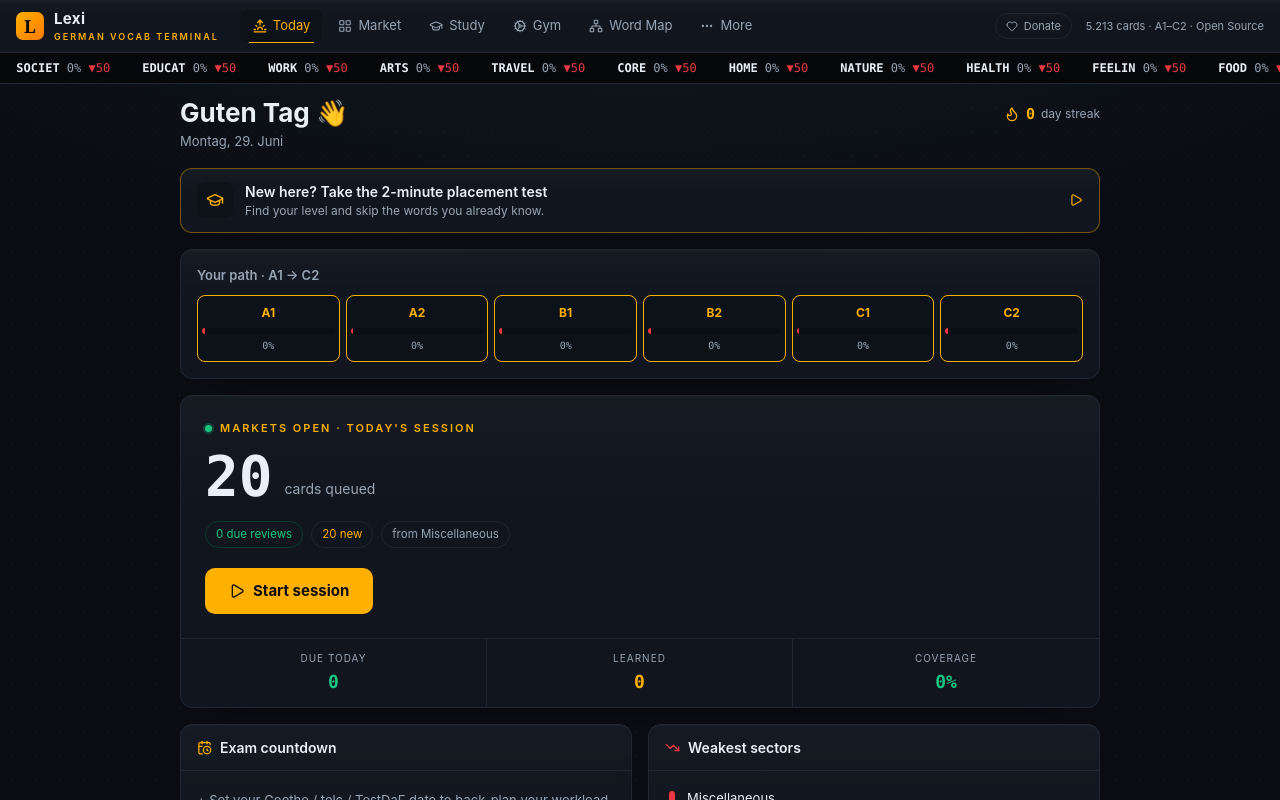
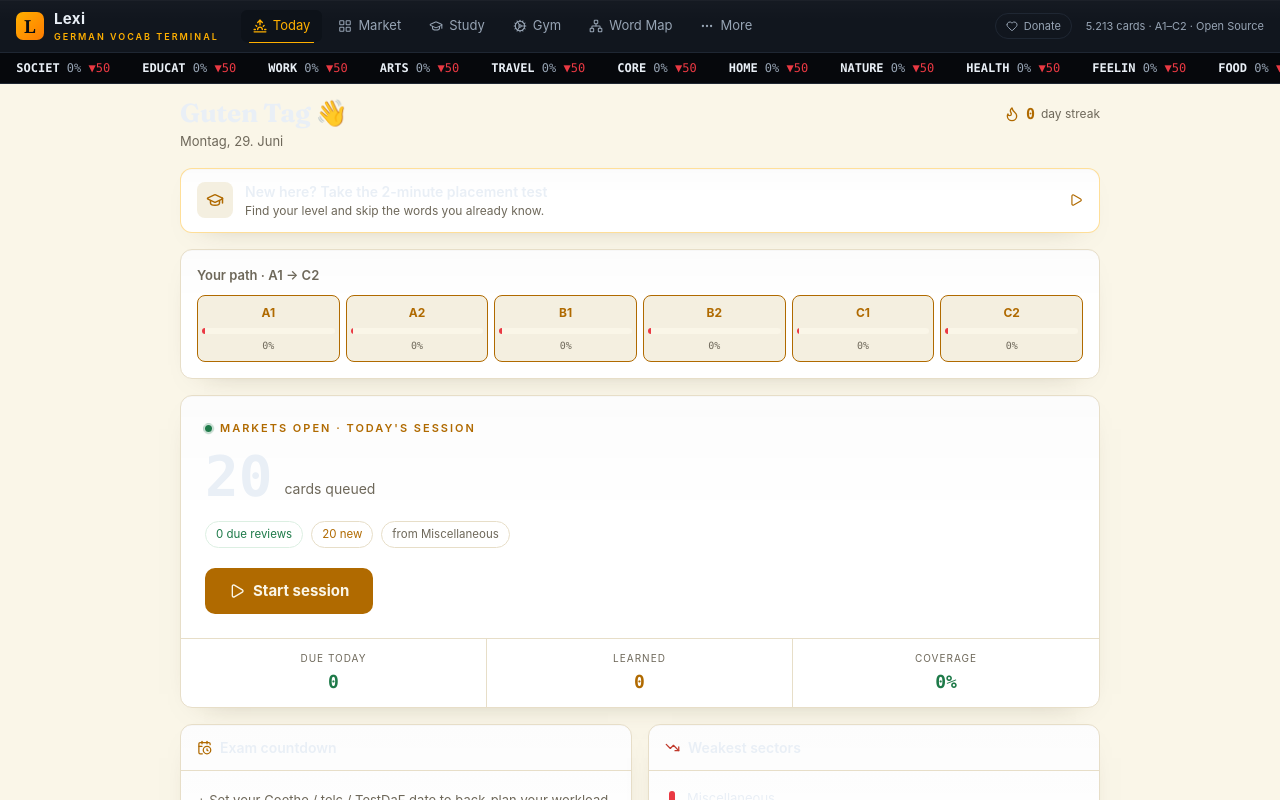
Before and after one commit to shamilhzm/lexi, a React (Vite) app: page / in a window 1280 px wide. Built offline with nearby package versions, Linux system fonts and the light colour scheme; what ts-fsrs would draw is missing.

Commit message:
Hybrid paper theme: warm cream learning surface + serif headwords

```diff
--- a/index.html
+++ b/index.html
@@ -12,6 +12,10 @@
     <meta name="apple-mobile-web-app-capable" content="yes" />
     <meta name="apple-mobile-web-app-status-bar-style" content="black-translucent" />
     <meta name="apple-mobile-web-app-title" content="Lexi" />
+    <!-- Display serif for headwords (Karteto "paper" look); falls back to Georgia offline -->
+    <link rel="preconnect" href="https://fonts.googleapis.com" />
+    <link rel="preconnect" href="https://fonts.gstatic.com" crossorigin />
+    <link href="https://fonts.googleapis.com/css2?family=Fraunces:opsz,wght@9..144,500;9..144,600;9..144,700&display=swap" rel="stylesheet" />
     <title>Lexi — German Vocab Terminal</title>
     <style>
       /* Boot splash — shown instantly while the JS bundle + lexicon load.
--- a/src/App.tsx
+++ b/src/App.tsx
@@ -52,6 +52,9 @@ const MORE: NavItem[] = [
   { id: 'blindspots', label: 'Blind Spots', icon: TrendingDown },
   { id: 'settings', label: 'Settings', icon: SettingsIcon },
 ];
+// "Light for learning, dark for exploring": text-dense views use the warm paper
+// surface; the market/galaxy/map stay on the dark terminal.
+const PAPER_VIEWS = new Set<View>(['today', 'review', 'gym', 'mining', 'placement', 'blindspots', 'settings']);
 
 export default function App() {
   useStore();
@@ -122,7 +125,7 @@ export default function App() {
 
       <Ticker />
 
-      <main className="flex-1 overflow-y-auto">
+      <main className={`flex-1 overflow-y-auto bg-bg ${PAPER_VIEWS.has(view) ? 'paper' : ''}`}>
         <AnimatePresence mode="wait">
           <motion.div key={key}
             initial={{ opacity: 0, y: 8 }} animate={{ opacity: 1, y: 0 }} exit={{ opacity: 0, y: -8 }}
--- a/src/index.css
+++ b/src/index.css
@@ -27,7 +27,42 @@
 
   --font-mono: "SFMono-Regular", ui-monospace, "JetBrains Mono", Menlo, Consolas, monospace;
   --font-sans: -apple-system, BlinkMacSystemFont, "Segoe UI", Roboto, Helvetica, Arial, sans-serif;
+  --font-display: "Fraunces", Georgia, "Times New Roman", serif;
 }
+
+/* ============================================================
+   "Paper" theme — warm Kartenwerk surface for learning views
+   (cards, drills, reading). Light for learning, dark for
+   exploring. Because the app styles with token utilities
+   (bg-panel, text-txt, border-line…), overriding the tokens in
+   this scope re-skins everything inside it. Reversible: remove
+   the `.paper` class to revert a view to the dark terminal.
+   ============================================================ */
+.paper {
+  --color-bg:      #faf6e8;   /* warm cream page */
+  --color-panel:   #ffffff;   /* cards */
+  --color-panel2:  #f4efe0;   /* subtle fills, sunken */
+  --color-line:    #e7dec8;   /* hairline borders */
+  --color-txt:     #1c1b17;   /* ink */
+  --color-dim:     #6e685a;   /* muted ink (AA on cream) */
+  --color-amber:   #b06a00;   /* warm accent, readable on cream */
+  --color-amber2:  #8a5300;
+  --color-green:   #1e7a49;   /* success / mastered */
+  --color-green-d: #dcefe2;   /* light success surface */
+  --color-red:     #c0392b;
+  --color-red-d:   #f6e1dc;
+  --color-blue:    #2d5be3;   /* translations */
+  --color-a1: #2d5be3;
+  --color-a2: #0e7490;
+  --color-b1: #1e7a49;
+}
+/* On paper, the panel material highlight should be near-invisible. */
+.paper .bg-panel {
+  background-image: linear-gradient(180deg, rgba(0,0,0,0.012), rgba(0,0,0,0) 40%);
+  box-shadow: 0 1px 0 rgba(0,0,0,0.02) inset, 0 10px 30px -24px rgba(60,50,20,0.5);
+}
+/* Serif display for headings + headwords in the paper surface (Karteto taste). */
+.paper h1, .paper .headword { font-family: var(--font-display); letter-spacing: -0.01em; }
 
 * { box-sizing: border-box; }
 html, body, #root { height: 100%; margin: 0; }
--- a/src/views/Review.tsx
+++ b/src/views/Review.tsx
@@ -75,7 +75,7 @@ export default function Review({ target, onExit, onPick }: { target: Target; onE
               {/* FRONT */}
               <div className="flip-face border border-line rounded-2xl bg-panel2 flex flex-col items-center justify-center gap-3 p-5 sm:p-6 text-center">
                 <span className="text-[11px] text-dim uppercase tracking-[2px]">{grammar ? 'Grammar' : (card.pos || 'word')} · {card.level}</span>
-                <span className={`font-bold leading-tight break-words max-w-full px-2 ${grammar ? 'text-[20px] sm:text-[26px]' : 'text-[30px] sm:text-[40px]'}`}>
+                <span className={`headword font-bold leading-tight break-words max-w-full px-2 ${grammar ? 'text-[20px] sm:text-[26px]' : 'text-[30px] sm:text-[40px]'}`}>
                   {card.gender && <span style={{ color: GENDER_COLOR[card.gender] }}>{card.gender} </span>}
                   {stripArticle(card.term, card.gender)}
                 </span>
@@ -90,9 +90,9 @@ export default function Review({ target, onExit, onPick }: { target: Target; onE
               </div>
               {/* BACK */}
               <div className="flip-face flip-back border rounded-2xl flex flex-col items-center justify-center gap-2.5 p-5 sm:p-6 text-center"
-                   style={{ background: '#0c1410', borderColor: 'var(--color-green-d)' }}>
+                   style={{ background: 'var(--color-green-d)', borderColor: 'var(--color-green)' }}>
                 <span className="text-[11px] text-dim uppercase tracking-[2px]">{grammar ? 'Rule' : 'Translation'}</span>
-                <span className={`font-bold text-green leading-tight break-words max-w-full px-2 ${grammar ? 'text-[18px] sm:text-[20px]' : 'text-[26px] sm:text-[34px]'}`}>{card.en}</span>
+                <span className={`headword font-bold text-green leading-tight break-words max-w-full px-2 ${grammar ? 'text-[18px] sm:text-[20px]' : 'text-[26px] sm:text-[34px]'}`}>{card.en}</span>
                 {card.def && <span className="text-dim text-[13px] max-w-[88%]">{card.def}</span>}
                 {!grammar && card.ex[0] && <span className="text-dim italic text-[13px] max-w-[85%]">„{card.ex[0].en || card.ex[0].de}“</span>}
                 {card.syn.length > 0 && <span className="text-[12px] text-dim">Synonyms: <span className="text-txt">{card.syn.join(', ')}</span></span>}
```
